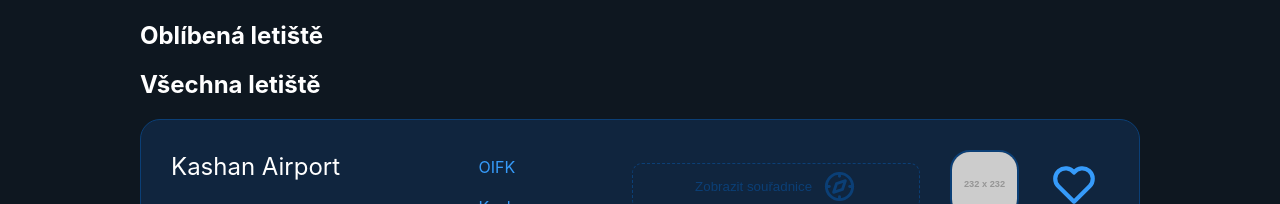
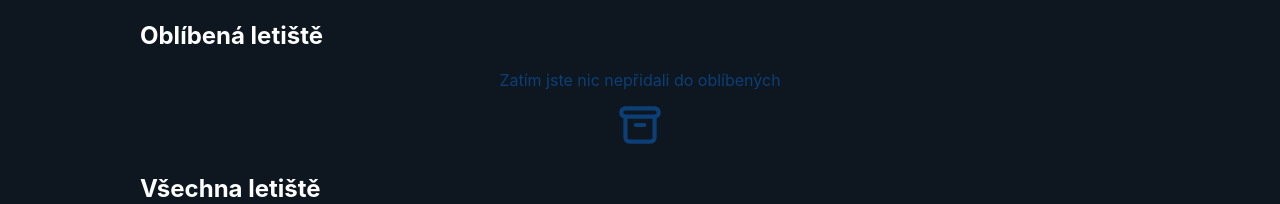
Before and after one commit to Martin-Prusa/WAR-pilotio, a React (Create React App) app: page / in a window 1280 px wide. Shown: the part 343-547 px from the top of the page. Built offline with nearby package versions, Linux system fonts and the light colour scheme.

Commit message:
no-content message

```diff
--- a/src/App.css
+++ b/src/App.css
@@ -8,3 +8,12 @@
   max-width: 1000px;
   margin: 0 auto;
 }
+
+.no-content {
+  color: #0b3f76;
+  text-align: center;
+}
+
+.no-content div {
+  margin-bottom: 10px;
+}
--- a/src/App.tsx
+++ b/src/App.tsx
@@ -4,19 +4,22 @@ import './App.css';
 import { Navbar } from './NavbarComponent/Navbar';
 import { AirportCard } from './AirportCardComponent/AirportCard';
 import { data } from './data/data';
-import { Airport } from './AirportCardComponent/Airport';
+import { IconArchive } from '@tabler/icons'
 
 function App() {
 
   const [airports, setAirports] = useState(data)
 
+  const [showFavourite, setShowFavourite] = useState(false)
+
   const updateAirports = (id: number, like:boolean) => {
-    console.log('update');
     setAirports(airports.map(airport => {
       if(id !== airport.id) return airport
       airport.like = like
       return airport
     }))
+
+    setShowFavourite(airports.filter(airport => airport.like).length !== 0)
   }
 
   return (
@@ -24,7 +27,12 @@ function App() {
       <Navbar />
       <div className='airports-container'>
         <h2>Oblíbená letiště</h2>
-        {airports.filter(airport => airport.like).map(airport => <AirportCard airport={airport} likeHandler={updateAirports} />)}
+        {showFavourite ? airports.filter(airport => airport.like).map(airport => <AirportCard airport={airport} likeHandler={updateAirports} />) :
+         <div className='no-content'>
+           <div>Zatím jste nic nepřidali do oblíbených</div>
+            <IconArchive size={50} />
+         </div>
+         }
       </div>
       <div className='airports-container' >
         <h2>Všechna letiště</h2>
```
